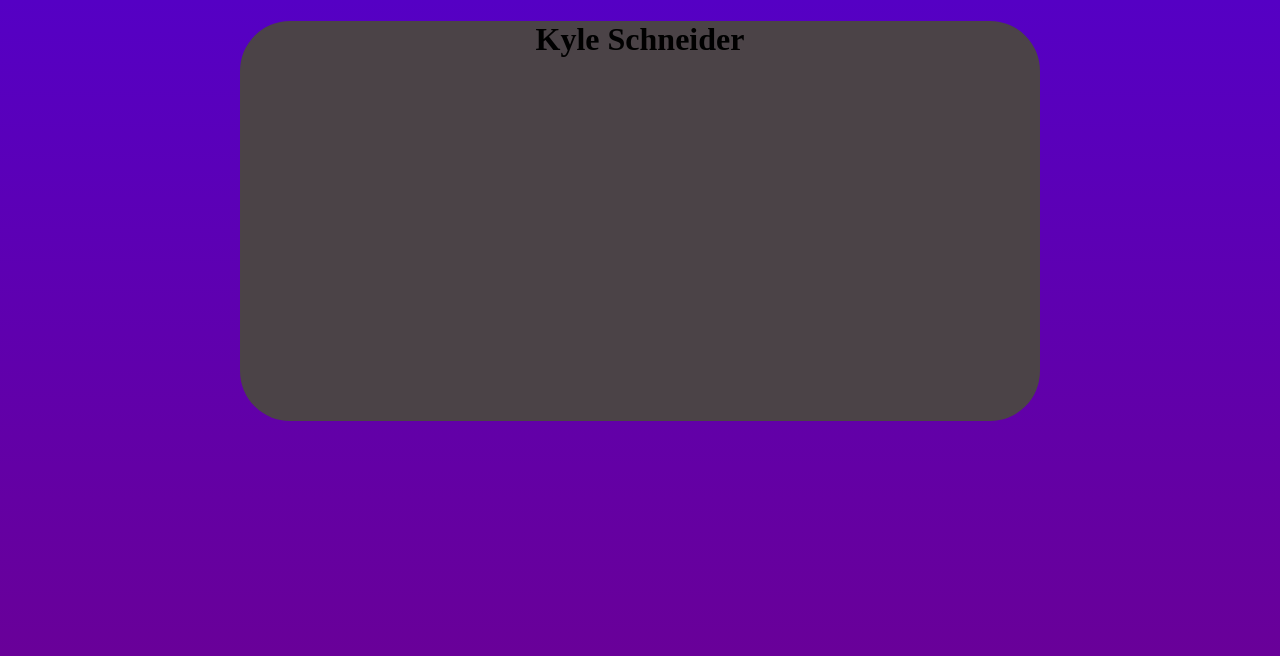
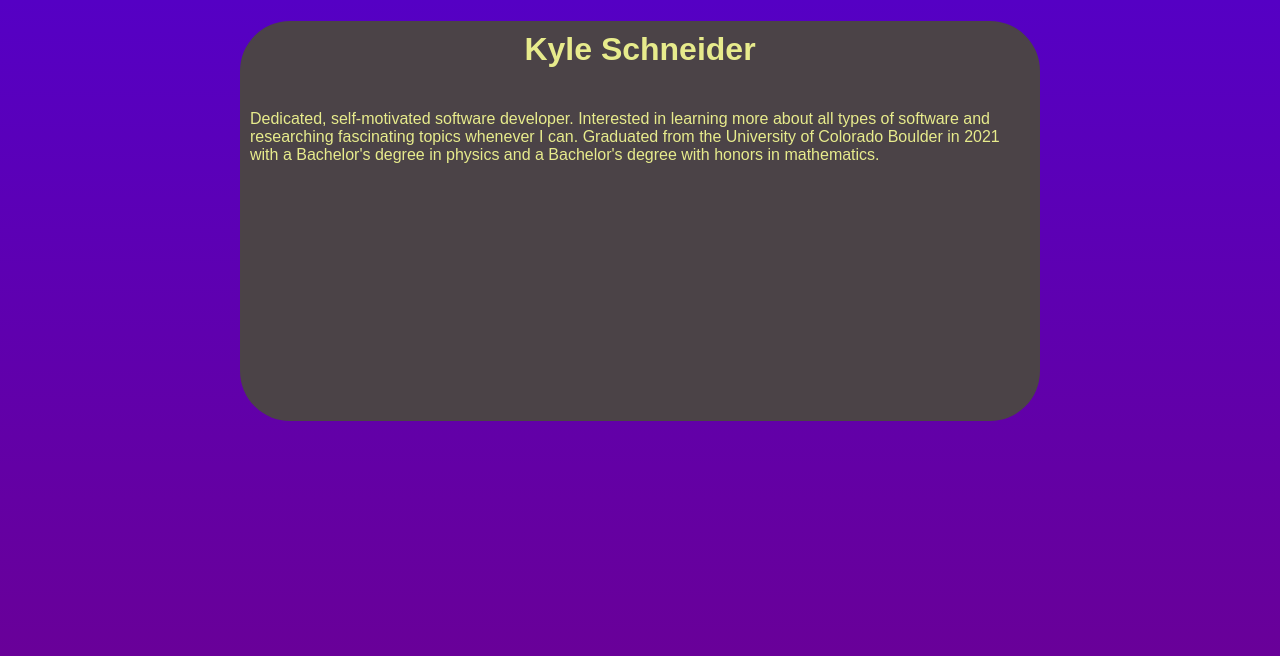
Before and after one commit to kvschneider0/personal-website, a plain HTML site: page index.html in a window 1280 px wide. Drawn offline with Linux system fonts and the light colour scheme.

Commit message:
added body text and some styling

```diff
--- a/index.html
+++ b/index.html
@@ -7,6 +7,9 @@
   <body>
     <div id="intro-card">
         <h1>Kyle Schneider</h1>
+        <p>
+            Dedicated, self-motivated software developer. Interested in learning more about all types of software and researching fascinating topics whenever I can. Graduated from the University of Colorado Boulder in 2021 with a Bachelor's degree in physics and a Bachelor's degree with honors in mathematics.
+        </p>
     </div>
     <script src="script.js"></script>
   </body>
--- a/style.css
+++ b/style.css
@@ -10,7 +10,16 @@ body {
     margin: auto;
     border: black;
     border-radius: 50px;
+    color: rgb(231, 235, 140);
 }
+
 #intro-card h1 {
     text-align: center;
+    font-family: 'Arial';
+    padding: 10px;
 }
+
+#intro-card p {
+    padding: 10px;
+    font-family: 'Arial';
+}
```
